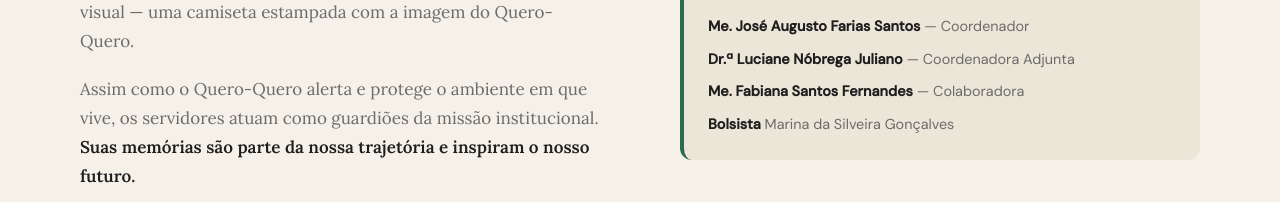
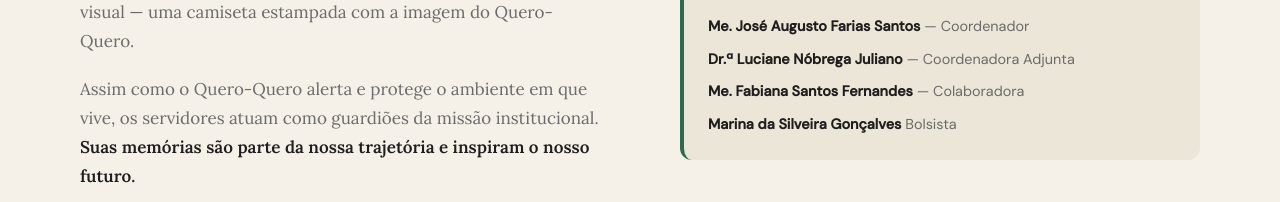
Before and after one commit to augusthos-city/voo-da-memoria, a website: page public/index.html in a window 1280 px wide. Shown: the part 1190-1392 px from the top of the page. Drawn offline with nearby package versions, Linux system fonts and the light colour scheme; no server answers; a web font is replaced by a local one.

Commit message:
Update index.html

```diff
--- a/public/index.html
+++ b/public/index.html
@@ -109,7 +109,7 @@
             <li><strong>Me. José Augusto Farias Santos</strong> — Coordenador</li>
            <li><strong>Dr.ª Luciane Nóbrega Juliano</strong> — Coordenadora Adjunta</li>
     <li><strong>Me. Fabiana Santos Fernandes</strong> — Colaboradora</li>
-<li><strong>Bolsista</strong> Marina da Silveira Gonçalves</li>
+<li><strong>Marina da Silveira Gonçalves</strong> Bolsista</li>
           </ul>
         </div>
       </div>
```
